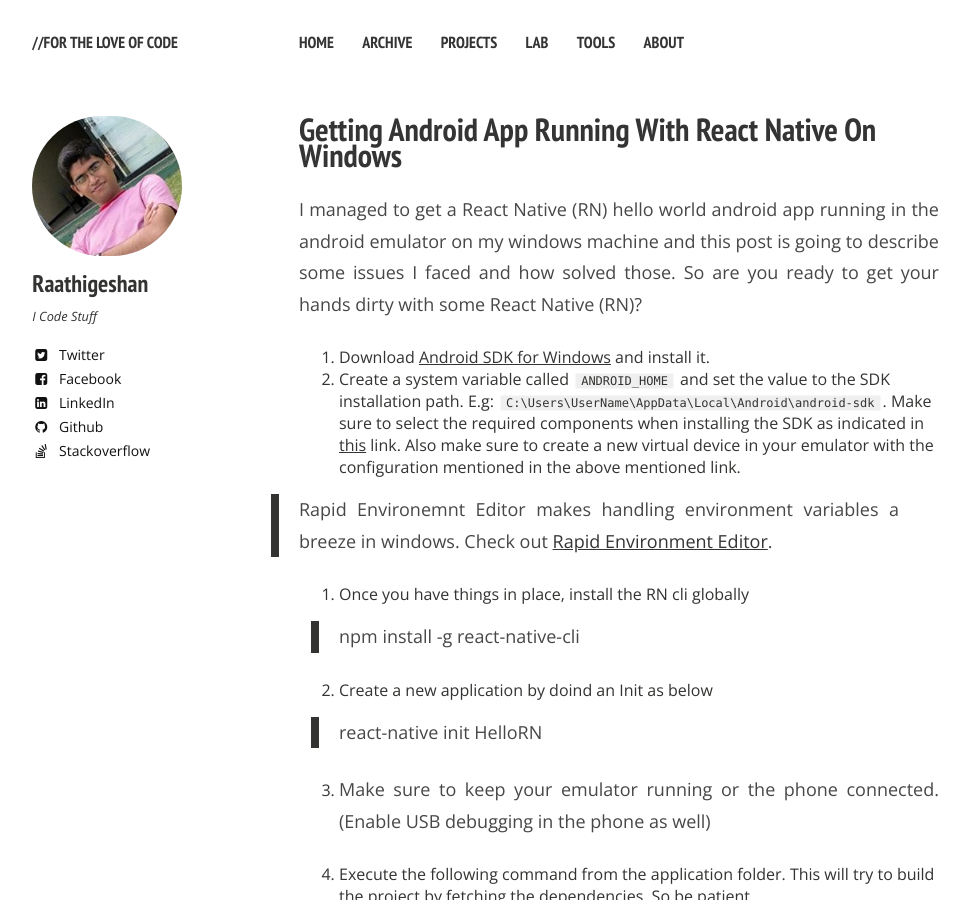
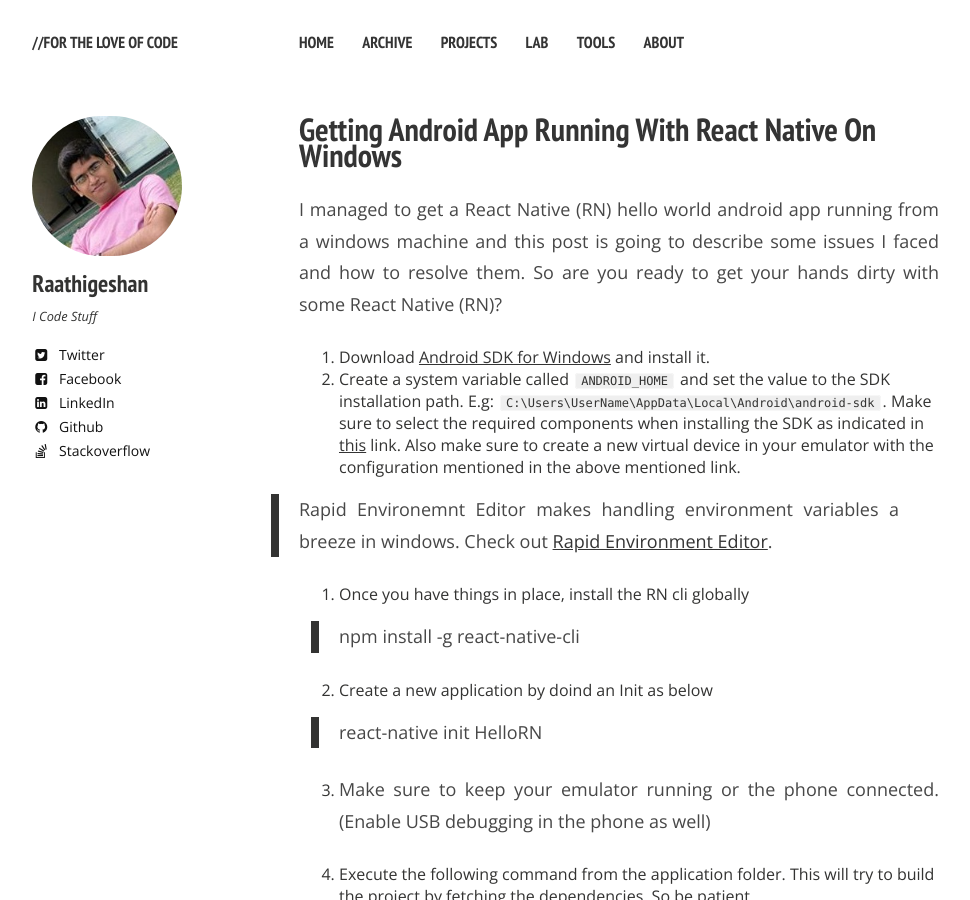
Before and after one commit to Raathigesh/Raathigesh.github.io, a Jekyll site: the page built from _posts/2015-12-16-Getting-Android-App-Running-With-React-Native-On-Windows.md, in a window 1280 px wide and 900 px high. Shown: the whole window, without its empty margins (21-991 px from the left). Built offline with Jekyll 4.4.1, drawn with Linux system fonts in a browser that asks for light colours; nearby versions of some CDN libraries; comment, search, counter and statistics services are not loaded.

Commit message:
Updated 2015-12-16-Getting-Android-App-Running-With-React-Native-On-Windows.md

```diff
--- a/_posts/2015-12-16-Getting-Android-App-Running-With-React-Native-On-Windows.md
+++ b/_posts/2015-12-16-Getting-Android-App-Running-With-React-Native-On-Windows.md
@@ -10,7 +10,7 @@ comments: true
 ---
 
 
-I managed to get a React Native (RN) hello world android app running in the android emulator on my windows machine and this post is going to describe some issues I faced and how solved those. So are you ready to get your hands dirty with some React Native (RN)?
+I managed to get a React Native (RN) hello world android app running from a windows machine and this post is going to describe some issues I faced and how to resolve them. So are you ready to get your hands dirty with some React Native (RN)?
 
 1. Download [Android SDK for Windows](http://developer.android.com/sdk/index.html#Other) and install it.
 2. Create a system variable called `ANDROID_HOME` and set the value to the SDK installation path. E.g: `C:\Users\UserName\AppData\Local\Android\android-sdk`.
```
